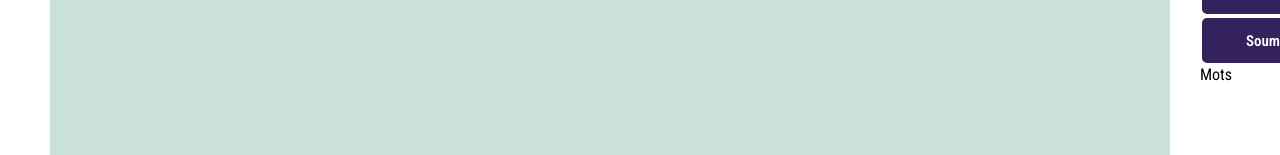
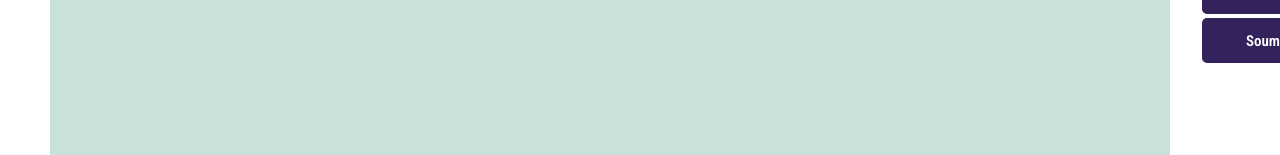
Before and after one commit to ZenBoxing/FrenchVocabApp, a React (Create React App) app in the folder french-vocab-app/: page / in a window 1280 px wide. Shown: the part 333-488 px from the top of the page. Built offline with nearby package versions, Linux system fonts and the light colour scheme.

Commit message:
result-label visibility toggles with submit and refresh buttons

```diff
--- a/french-vocab-app/src/components/Form.jsx
+++ b/french-vocab-app/src/components/Form.jsx
@@ -25,6 +25,9 @@ const Form = () => {
         });
 
         uncheckAll();
+        let label = document.querySelector('.result-label');
+        label.style.visibility = 'hidden';
+
      }
 
      const setList = (array, setter) => {
@@ -86,8 +89,11 @@ const Form = () => {
       }
 
       let s = ((b1 + b2 + b3 + b4)* 150) + ((b5 + b6 + b7) * 600);
+      let label = document.querySelector('.result-label');
 
       setResult(s);
+      label.style.visibility = 'visible';
+
 
      }
 
@@ -132,7 +138,7 @@ const Form = () => {
          <br></br>
          <button className="form-button" onClick={onCompleteForm}>Soumettre</button>
          <br></br>
-         <label>{result} Mots</label>
+         <label className="result-label" >{result} Mots</label>
          </div>
          <div className="checkbox-background">
          {words.map((word, index) => {
--- a/french-vocab-app/src/index.css
+++ b/french-vocab-app/src/index.css
@@ -14,6 +14,10 @@ input[type='checkbox'] {
   color:#34225c;
   word-wrap: break-word;
   font-weight: 400;
+}
+
+.result-label{
+  visibility: hidden;
 }
 
 
```
